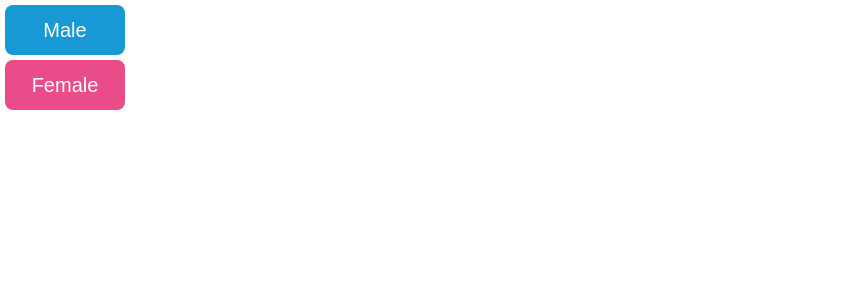
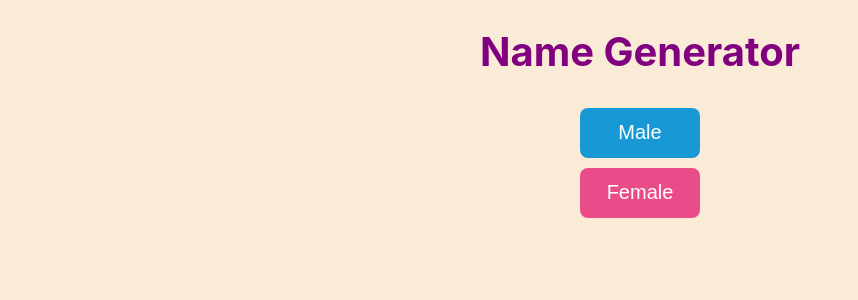
Before and after one commit to AlessandroBarreto/name-generator, a React (Create React App) app: page / in a window 1280 px wide. Shown: the top 300 px of the page, without its empty margins (0-858 px from the left). Built offline with nearby package versions, Linux system fonts and the light colour scheme.

Commit message:
feature: title

```diff
--- a/src/App.tsx
+++ b/src/App.tsx
@@ -1,8 +1,10 @@
 import { Button } from "./components/Button";
+import "./styles/globals.css";
 
 function App() {
   return (
     <div className="App">
+      <h1>Name Generator</h1>
       <Button color="primary" text="Male" onClick={() => console.log("male")} />
       <Button
         color="secondary"
--- a/src/index.tsx
+++ b/src/index.tsx
@@ -1,6 +1,6 @@
 import React from "react";
 import ReactDOM from "react-dom/client";
-import "./index.css";
+import "./styles/globals.css";
 import App from "./App";
 
 const root = ReactDOM.createRoot(
--- a/src/index.css
+++ b/src/styles/globals.css
@@ -5,9 +5,23 @@ body {
     sans-serif;
   -webkit-font-smoothing: antialiased;
   -moz-osx-font-smoothing: grayscale;
+  background-color:antiquewhite;
+  color: purple;
 }
 
 code {
   font-family: source-code-pro, Menlo, Monaco, Consolas, 'Courier New',
     monospace;
 }
+
+h1{
+  font-size: 2.5em;
+}
+
+
+.App{
+  display: flex;
+  flex-direction: column;
+  justify-content: center;
+  align-items: center;
+}
```
